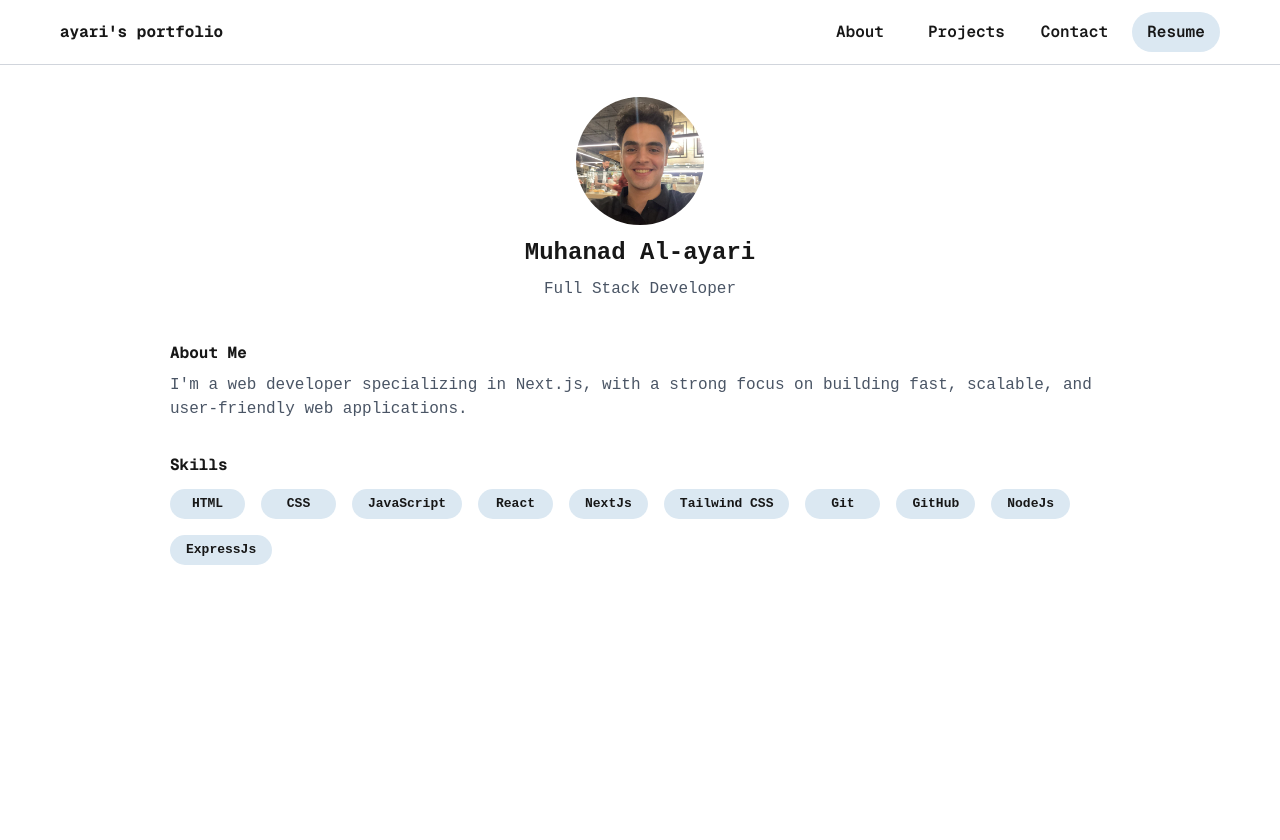
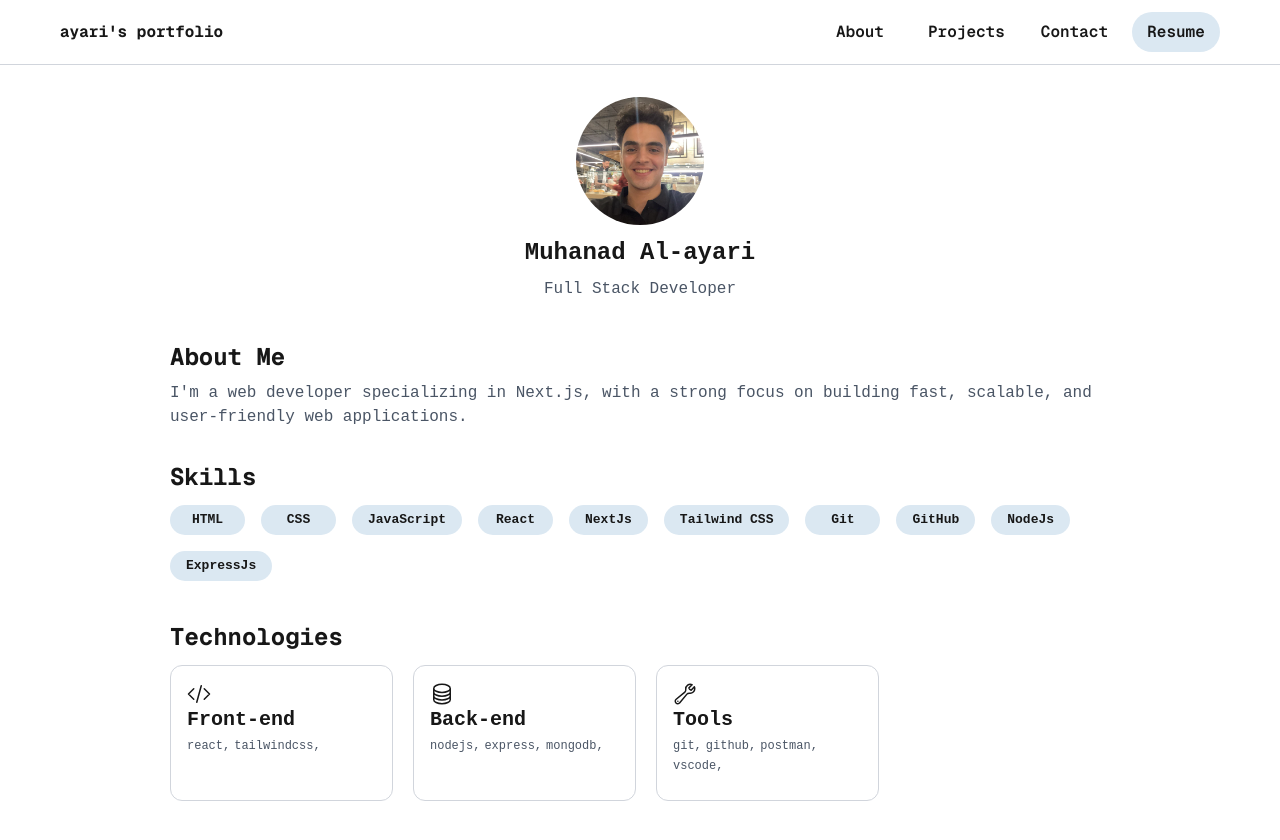
Before and after one commit to 3ayary/3ayary, a Next.js app: page / in a window 1280 px wide. Before the commit the page ends 800 px from the top, so only its background shows below. Built offline with nearby package versions, Linux system fonts and the light colour scheme.

Commit message:
create tech section

```diff
--- /dev/null
+++ b/app/_components/TechCards.jsx
@@ -0,0 +1,74 @@
+const TechCards = ({ cat, items }) => {
+  const frontIcon = (
+    <svg
+      xmlns="http://www.w3.org/2000/svg"
+      fill="none"
+      viewBox="0 0 24 24"
+      strokeWidth={1.5}
+      stroke="currentColor"
+      className="size-6"
+    >
+      <path
+        strokeLinecap="round"
+        strokeLinejoin="round"
+        d="M17.25 6.75 22.5 12l-5.25 5.25m-10.5 0L1.5 12l5.25-5.25m7.5-3-4.5 16.5"
+      />
+    </svg>
+  );
+
+  const backIcon = (
+    <svg
+      xmlns="http://www.w3.org/2000/svg"
+      fill="none"
+      viewBox="0 0 24 24"
+      strokeWidth={1.5}
+      stroke="currentColor"
+      className="size-6"
+    >
+      <path
+        strokeLinecap="round"
+        strokeLinejoin="round"
+        d="M20.25 6.375c0 2.278-3.694 4.125-8.25 4.125S3.75 8.653 3.75 6.375m16.5 0c0-2.278-3.694-4.125-8.25-4.125S3.75 4.097 3.75 6.375m16.5 0v11.25c0 2.278-3.694 4.125-8.25 4.125s-8.25-1.847-8.25-4.125V6.375m16.5 0v3.75m-16.5-3.75v3.75m16.5 0v3.75C20.25 16.153 16.556 18 12 18s-8.25-1.847-8.25-4.125v-3.75m16.5 0c0 2.278-3.694 4.125-8.25 4.125s-8.25-1.847-8.25-4.125"
+      />
+    </svg>
+  );
+
+  const toolsIcon = (
+    <svg
+      xmlns="http://www.w3.org/2000/svg"
+      fill="none"
+      viewBox="0 0 24 24"
+      strokeWidth={1.5}
+      stroke="currentColor"
+      className="size-6"
+    >
+      <path
+        strokeLinecap="round"
+        strokeLinejoin="round"
+        d="M21.75 6.75a4.5 4.5 0 0 1-4.884 4.484c-1.076-.091-2.264.071-2.95.904l-7.152 8.684a2.548 2.548 0 1 1-3.586-3.586l8.684-7.152c.833-.686.995-1.874.904-2.95a4.5 4.5 0 0 1 6.336-4.486l-3.276 3.276a3.004 3.004 0 0 0 2.25 2.25l3.276-3.276c.256.565.398 1.192.398 1.852Z"
+      />
+      <path
+        strokeLinecap="round"
+        strokeLinejoin="round"
+        d="M4.867 19.125h.008v.008h-.008v-.008Z"
+      />
+    </svg>
+  );
+
+  return (
+    <div className="flex flex-col border-1 rounded-xl w-[223px] h-[136px] border-gray-300 p-4">
+      {
+        cat === "Front-end" ? frontIcon : cat === "Back-end" ? backIcon : cat === "Tools" ? toolsIcon : ""
+      }
+      <h1 className="font-bold text-xl mb-1">{cat}</h1>
+      <div className="flex flex-wrap gap-1">
+        {items &&
+          items.map((item) => {
+            return <p className="text-gray-600 text-xs">{`${item},`}</p>;
+          })}
+      </div>
+    </div>
+  );
+};
+
+export default TechCards;
--- a/app/_components/ui/AboutSection.jsx
+++ b/app/_components/ui/AboutSection.jsx
@@ -12,12 +12,12 @@ const AboutSection = () => {
             className="object-cover"
           />
         </div>
-        <h1 className="text-2xl font-bold mt-3">Muhanad Al-ayari</h1>
+        <h1 className="text-2xl font-bold mt-3 ">Muhanad Al-ayari</h1>
         <p className="text-gray-600 text-[16px] mt-2">Full Stack Developer</p>
       </div>
 
       <div className="flex flex-col mt-10">
-        <h1 className="font-bold font-mono">About Me</h1>
+        <h1 className="font-bold font-mono text-2xl">About Me</h1>
         <p className="text-gray-600 text-[16px] mt-2">
           I'm a web developer specializing in Next.js, with a strong focus on
           building fast, scalable, and user-friendly web applications.
--- a/app/_components/ui/NavBar.jsx
+++ b/app/_components/ui/NavBar.jsx
@@ -2,7 +2,7 @@ import Button from "../Button";
 
 const NavBar = () => {
   return (
-    <div className="flex items-center justify-between px-[60px] p-4 h-[65px] font-mono bg-white border-b-1 border-gray-300">
+    <div className="flex items-center justify-between px-[60px] p-4 h-[65px] font-mono bg-white border-b-1 border-gray-300 sticky top-0 z-10">
       <div>
         <span className="font-bold">ayari's portfolio</span>
       </div>
--- a/app/_components/ui/SkillsSection.jsx
+++ b/app/_components/ui/SkillsSection.jsx
@@ -16,7 +16,7 @@ const SkillsSection = () => {
 
   return (
     <div>
-      <h1 className="font-bold font-mono mb-3 ">Skills</h1>
+      <h1 className="font-bold font-mono text-2xl mb-3 ">Skills</h1>
       <div className="flex flex-wrap gap-4">
         {skills &&
           skills.map((skill, index) => <SkillsItem text={skill} key={index} />)}
--- a/app/_components/ui/Technologies.jsx
+++ b/app/_components/ui/Technologies.jsx
@@ -1,10 +1,23 @@
+import TechCards from "../TechCards";
+
 
 const Technologies = () => {
+
+const front = ["react", "tailwindcss"];
+
+const back = ["nodejs", "express", "mongodb"];
+
+const tools = ["git", "github", "postman", "vscode"];
   return (
-    <div>
+    <div className="my-10">
+      <h1 className="font-bold font-mono mb-3 text-2xl ">Technologies</h1>
+      <div className="flex flex-wrap gap-5">
+        <TechCards cat="Front-end" items={front} />
+        <TechCards cat="Back-end" items={back} />
+      <TechCards cat="Tools" items={tools} />
+      </div>
+    </div>
+  );
+};
 
-    </div>
-  )
-}
-
-export default Technologies
+export default Technologies;
--- a/app/layout.js
+++ b/app/layout.js
@@ -18,7 +18,7 @@ export const metadata = {
 
 export default function RootLayout({ children }) {
   return (
-    <html lang="en">
+    <html lang="en" className="scroll-smooth">
       <body
         className={`${geistSans.variable} ${geistMono.variable} antialiased`}
       >
--- a/app/page.js
+++ b/app/page.js
@@ -1,11 +1,13 @@
 import AboutSection from "./_components/ui/AboutSection";
 import SkillsSection from "./_components/ui/SkillsSection";
+import Technologies from "./_components/ui/Technologies";
 
 export default function Home() {
  return(
- <div className="px-[170px]">
+ <div className="px-[170px] ">
     <AboutSection />
     <SkillsSection/>
+    <Technologies/>
  </div>
  )
 }
```
